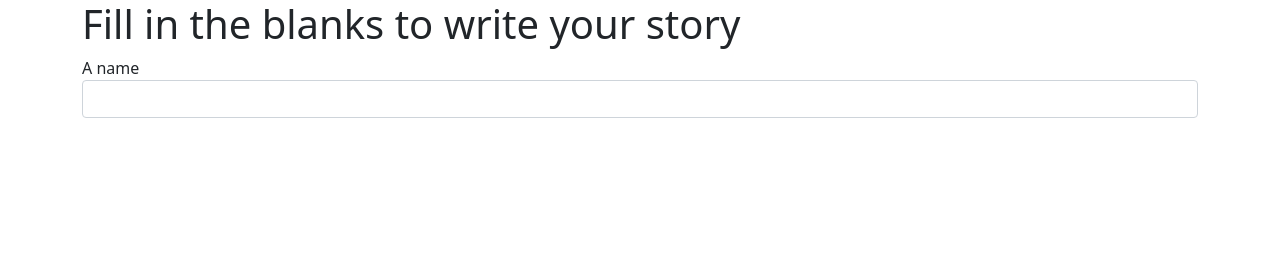
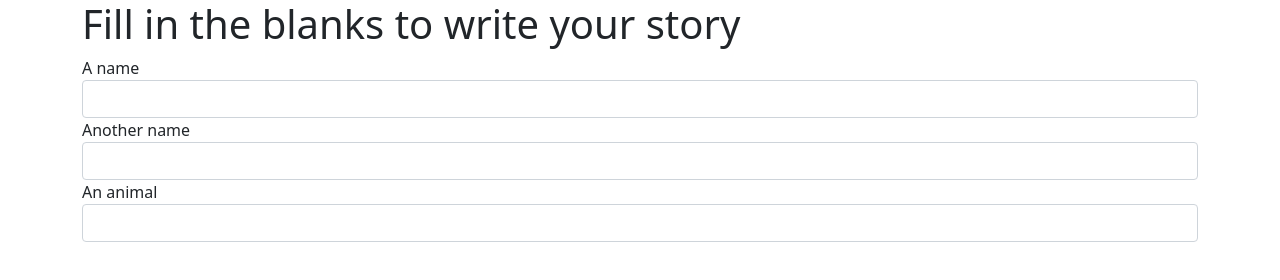
Before and after one commit to Annaliskirwa/App_Seis, a plain HTML site: page index.html in a window 1280 px wide. Drawn offline with nearby package versions, Linux system fonts and the light colour scheme.

Commit message:
It will add the animal input field

```diff
--- a/index.html
+++ b/index.html
@@ -16,7 +16,15 @@
                 <form>
                     <div class = "form-group">
                         <label for = "person1">A name</label>
-                        <input id = "person1" class = "form-control" type = "text"
+                        <input id = "person1" class = "form-control" type = "text">
+                    </div>
+                    <div class = "form-group">
+                        <label for = "person2">Another name</label>
+                        <input id = "person2" class = "form-control" type = "text">
+                    </div>
+                    <div class = "form-group">
+                        <label for = "animal">An animal</label>
+                        <input id = "animal" class = "form-control" type = "text">
                     </div>
                 </form>
             </div>
```
